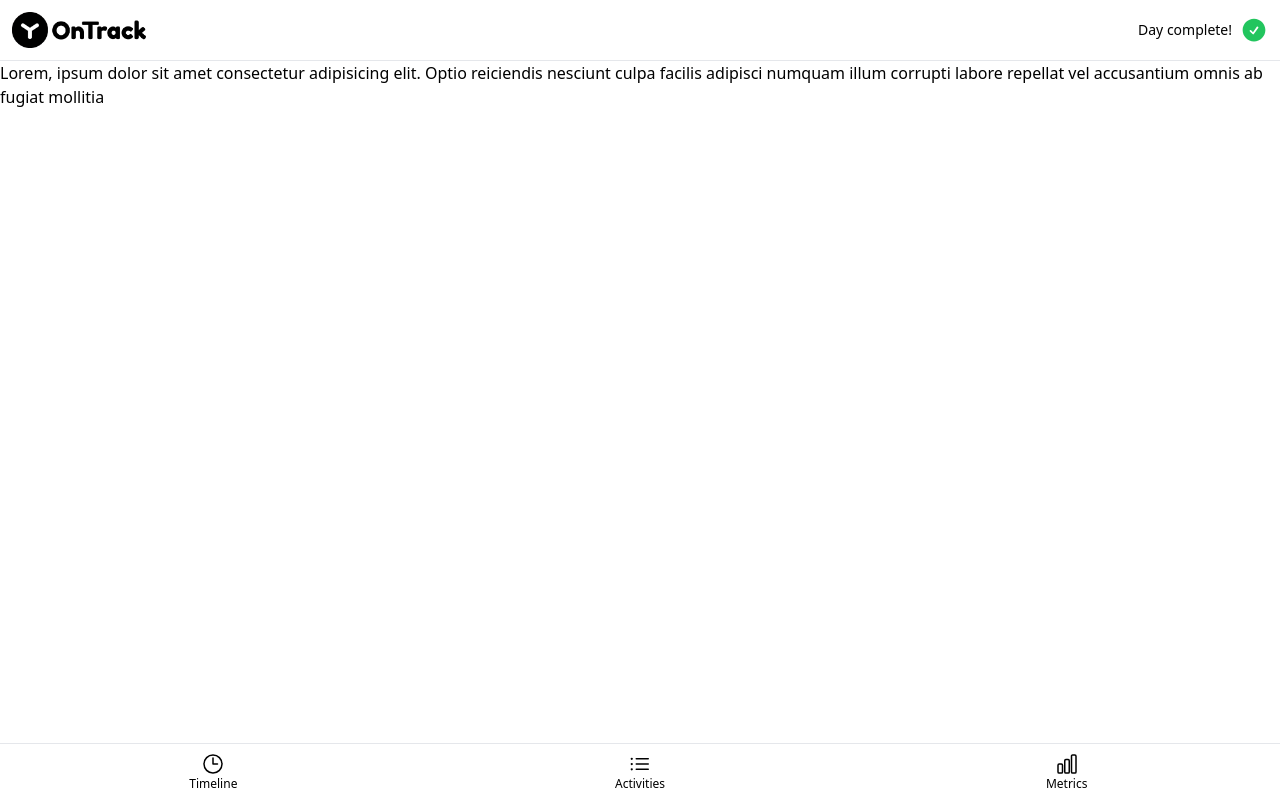
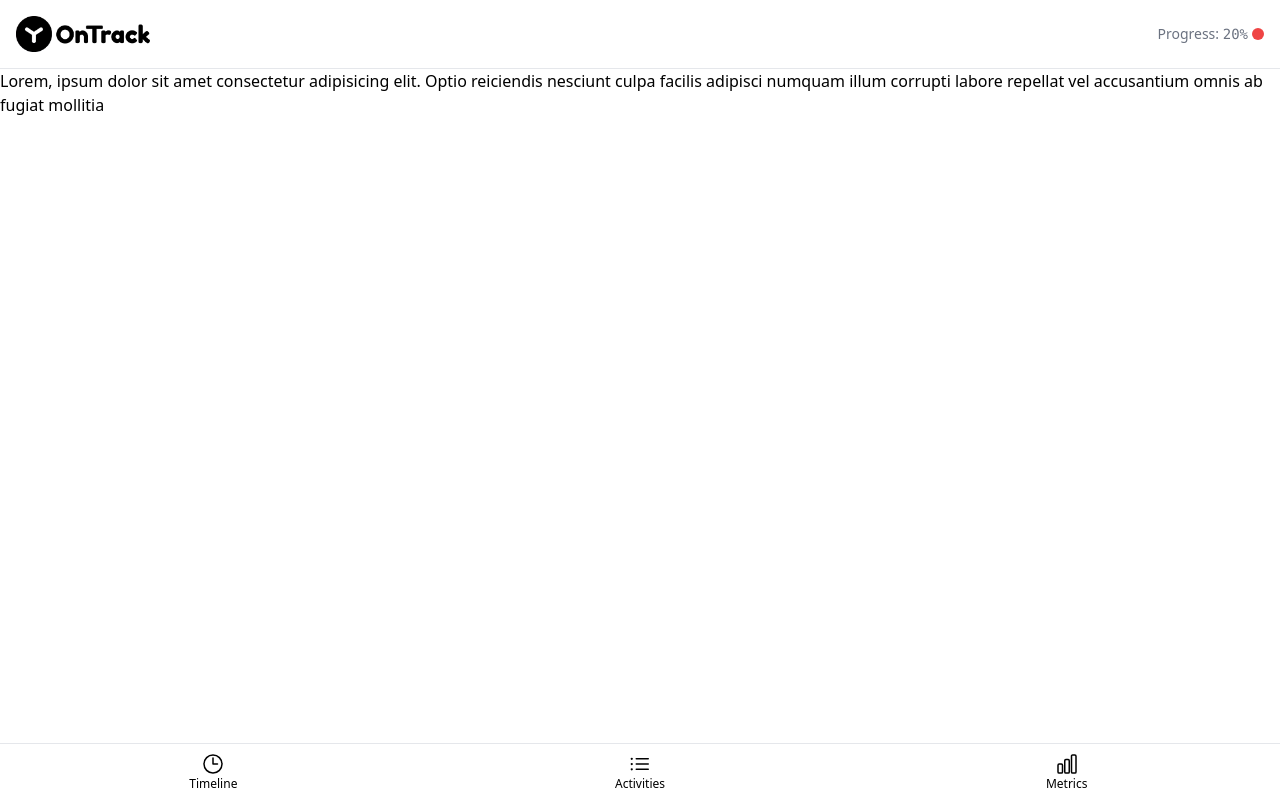
Before and after one commit to anlapaev/ontrack, a Vue app: page / in a window 1280 px wide. Built offline with nearby package versions, Linux system fonts and the light colour scheme.

Commit message:
6. Header and navigation components

```diff
--- a/src/App.vue
+++ b/src/App.vue
@@ -1,49 +1,14 @@
 <script setup>
-import { CheckCircleIcon } from '@heroicons/vue/24/solid'
-import { ClockIcon, ListBulletIcon, ChartBarIcon } from '@heroicons/vue/24/outline'
-
-const navItems = {
-    timeline: ClockIcon,
-    activities: ListBulletIcon,
-    metrics: ChartBarIcon,
-}
+import TheHeader from '@/components/TheHeader.vue'
+import TheNav from '@/components/TheNav.vue'
 </script>
 
 <template>
-    <header class="sticky top-0 z-20 flex items-center justify-between border-b bg-white p-3">
-        <a href="#">
-            <img src="./assets/img/logo.png" alt="Logo" class="h-9" />
-        </a>
-        <a href="#" class="text-sm font-medium">
-            <div v-if="true" class="flex items-center gap-2">
-                Day complete!
-                <CheckCircleIcon class="h-7 text-green-500" />
-            </div>
-            <div v-else class="flex items-center gap-2">
-                Progress: <span class="font-mono">20%</span>
-                <div class="h-3 w-3 rounded-full bg-red-500"></div>
-            </div>
-        </a>
-    </header>
+    <TheHeader />
     <main class="flex flex-grow flex-col">
         Lorem, ipsum dolor sit amet consectetur adipisicing elit. Optio reiciendis nesciunt culpa
         facilis adipisci numquam illum corrupti labore repellat vel accusantium omnis ab fugiat
         mollitia
     </main>
-    <nav class="sticky bottom-0 z-10 bg-white">
-        <ul class="flex items-center justify-around border-t">
-            <li v-for="icon, page in navItems" :key="page" class="flex-1">
-                <a
-                    v-bind:href="`#${page}`"
-                    class="flex flex-col items-center p-2 text-xs capitalize"
-                >
-                    <component :is="icon" class="h-6 w-6"/> {{ page }}
-                    <!-- <ClockIcon v-if="page === 'timeline'" class="h-6 w-6" />
-                    <ListBulletIcon v-else-if="page === 'activities'" class="h-6 w-6" />
-                    <ChartBarIcon v-else class="h-6 w-6" /> -->
-                    <!-- {{ page }} -->
-                </a>
-            </li>
-        </ul>
-    </nav>
+    <TheNav />
 </template>
--- /dev/null
+++ b/src/components/TheHeader.vue
@@ -0,0 +1,13 @@
+<script setup>
+import TheLogo from '@/components/TheLogo.vue'
+import TheHeaderProgress from '@/components/TheHeaderProgress.vue'
+</script>
+
+<template>
+    <header class="sticky top-0 z-20 flex items-center justify-between border-b bg-white p-4">
+        <TheLogo />
+        <TheHeaderProgress />
+    </header>
+</template>
+
+<style lang="scss" scoped></style>
--- /dev/null
+++ b/src/components/TheHeaderProgress.vue
@@ -0,0 +1,16 @@
+<script setup>
+import { CheckCircleIcon } from '@heroicons/vue/24/solid'
+</script>
+
+<template>
+    <a href="#" class="text-sm font-medium text-gray-500">
+        <div v-if="false" class="flex items-center gap-1">
+            Day complete!
+            <CheckCircleIcon class="h-7 text-green-500" />
+        </div>
+        <div v-else class="flex items-center gap-1">
+            <div>Progress: <span class="font-mono">20%</span></div>
+            <div class="h-3 w-3 rounded-full bg-red-500"></div>
+        </div>
+    </a>
+</template>
--- /dev/null
+++ b/src/components/TheLogo.vue
@@ -0,0 +1,5 @@
+<template>
+    <a href="#">
+        <img src="@/assets/img/logo.png" alt="Logo" class="h-9" />
+    </a>
+</template>
--- /dev/null
+++ b/src/components/TheNav.vue
@@ -0,0 +1,28 @@
+<script setup>
+import { ClockIcon, ListBulletIcon, ChartBarIcon } from '@heroicons/vue/24/outline'
+
+const navItems = {
+    timeline: ClockIcon,
+    activities: ListBulletIcon,
+    metrics: ChartBarIcon
+}
+</script>
+
+<template>
+    <nav class="sticky bottom-0 z-10 bg-white">
+        <ul class="flex items-center justify-around border-t">
+            <li v-for="(icon, page) in navItems" :key="page" class="flex-1">
+                <a
+                    v-bind:href="`#${page}`"
+                    class="flex flex-col items-center p-2 text-xs capitalize"
+                >
+                    <component :is="icon" class="h-6 w-6" /> {{ page }}
+                    <!-- <ClockIcon v-if="page === 'timeline'" class="h-6 w-6" />
+                    <ListBulletIcon v-else-if="page === 'activities'" class="h-6 w-6" />
+                    <ChartBarIcon v-else class="h-6 w-6" /> -->
+                    <!-- {{ page }} -->
+                </a>
+            </li>
+        </ul>
+    </nav>
+</template>
```
